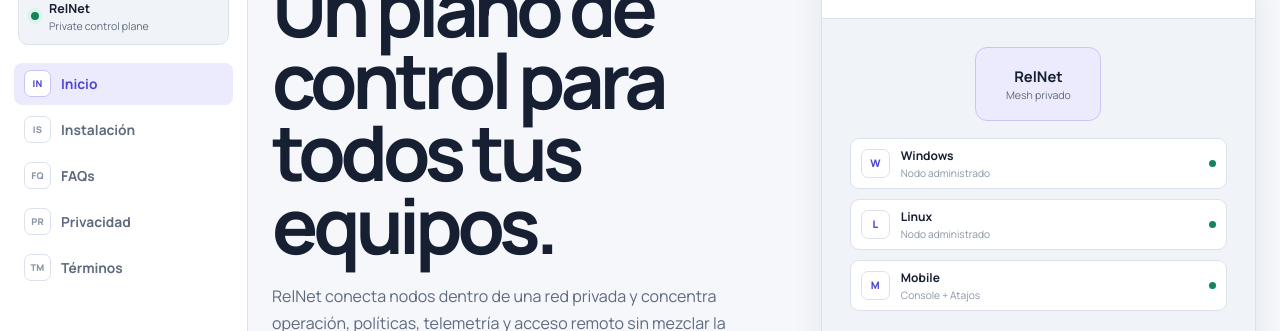
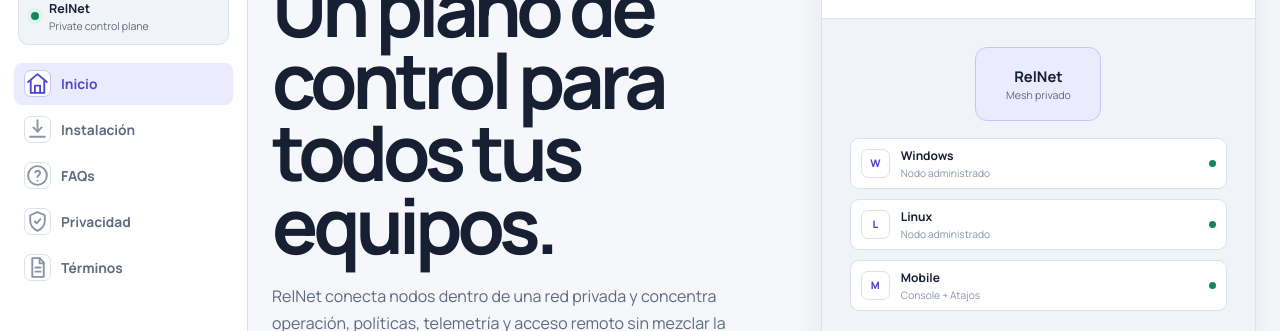
Before and after one commit to ricardomartinez-xcode/Landing, a Next.js app: page / in a window 1280 px wide. Shown: the part 188-519 px from the top of the page. Built offline with nearby package versions, Linux system fonts and the light colour scheme.

Commit message:
feat: add semantic RelNet navigation icons

```diff
--- a/components/shell/AppShell.tsx
+++ b/components/shell/AppShell.tsx
@@ -5,6 +5,7 @@ import Link from 'next/link';
 import { usePathname } from 'next/navigation';
 import { useState } from 'react';
 import { ThemeControl } from '@/components/theme/ThemeControl';
+import { NavIcon } from './NavIcon';
 import { primaryNav, routeLabel } from './nav';
 import styles from './AppShell.module.css';
 
@@ -42,7 +43,9 @@ export function AppShell({ children }: { children: React.ReactNode }) {
               aria-current={isActive(item.href) ? 'page' : undefined}
               onClick={() => setMobileOpen(false)}
             >
-              <span className={styles.navGlyph} aria-hidden="true">{item.short}</span>
+              <span className={styles.navGlyph} aria-hidden="true">
+                <NavIcon name={item.icon} />
+              </span>
               <span>{item.label}</span>
             </Link>
           ))}
--- /dev/null
+++ b/components/shell/NavIcon.tsx
@@ -0,0 +1,28 @@
+import type { ReactNode } from 'react';
+
+export type NavIconName = 'home' | 'install' | 'help' | 'privacy' | 'terms';
+
+const paths: Record<NavIconName, ReactNode> = {
+  home: <><path d="M3 10.5 12 3l9 7.5" /><path d="M5.5 9.5V21h13V9.5" /><path d="M9.5 21v-7h5v7" /></>,
+  install: <><path d="M12 3v11" /><path d="m8 10 4 4 4-4" /><path d="M5 19h14" /></>,
+  help: <><circle cx="12" cy="12" r="9" /><path d="M9.8 9a2.4 2.4 0 0 1 4.65.85c0 1.7-2.45 2.05-2.45 3.65" /><path d="M12 17h.01" /></>,
+  privacy: <><path d="M12 3 5 6v5c0 4.6 2.9 8.1 7 10 4.1-1.9 7-5.4 7-10V6l-7-3Z" /><path d="m9.5 12 1.7 1.7 3.6-3.9" /></>,
+  terms: <><path d="M7 3h7l4 4v14H7z" /><path d="M14 3v5h4" /><path d="M10 12h5M10 16h5" /></>,
+};
+
+export function NavIcon({ name, className }: { name: NavIconName; className?: string }) {
+  return (
+    <svg
+      className={className}
+      viewBox="0 0 24 24"
+      fill="none"
+      stroke="currentColor"
+      strokeWidth="1.8"
+      strokeLinecap="round"
+      strokeLinejoin="round"
+      aria-hidden="true"
+    >
+      {paths[name]}
+    </svg>
+  );
+}
--- a/components/shell/nav.ts
+++ b/components/shell/nav.ts
@@ -1,10 +1,12 @@
-export const primaryNav = [
-  { href: '/', label: 'Inicio', short: 'IN' },
-  { href: '/install', label: 'Instalación', short: 'IS' },
-  { href: '/FAQs', label: 'FAQs', short: 'FQ' },
-  { href: '/privacy', label: 'Privacidad', short: 'PR' },
-  { href: '/terms', label: 'Términos', short: 'TM' },
-] as const;
+import type { NavIconName } from './NavIcon';
+
+export const primaryNav: ReadonlyArray<{ href: string; label: string; icon: NavIconName }> = [
+  { href: '/', label: 'Inicio', icon: 'home' },
+  { href: '/install', label: 'Instalación', icon: 'install' },
+  { href: '/FAQs', label: 'FAQs', icon: 'help' },
+  { href: '/privacy', label: 'Privacidad', icon: 'privacy' },
+  { href: '/terms', label: 'Términos', icon: 'terms' },
+];
 
 export function routeLabel(pathname: string) {
   return primaryNav.find((item) => item.href === pathname)?.label ?? 'RelNet';
```
Also changed, not shown: 1 other file (tests, documents, lock files or other folders).
